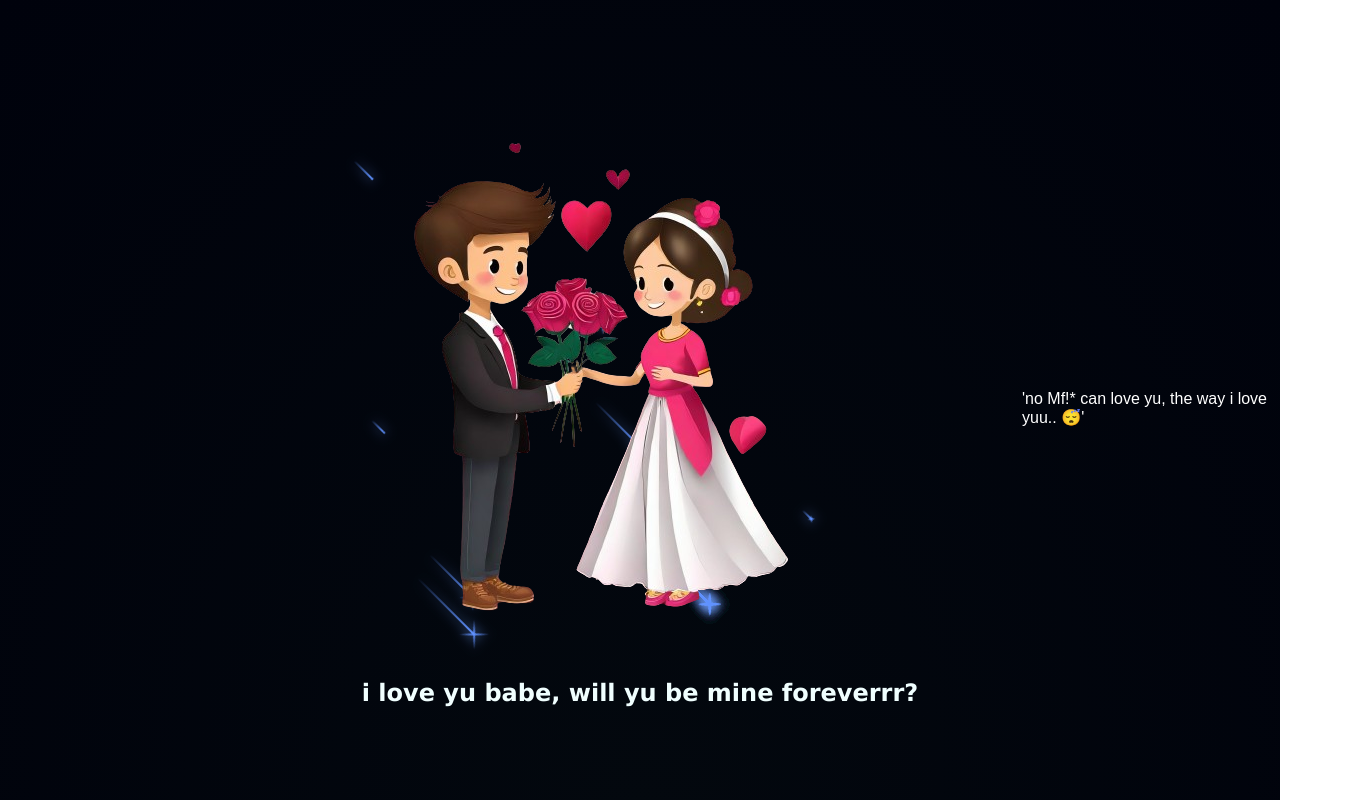
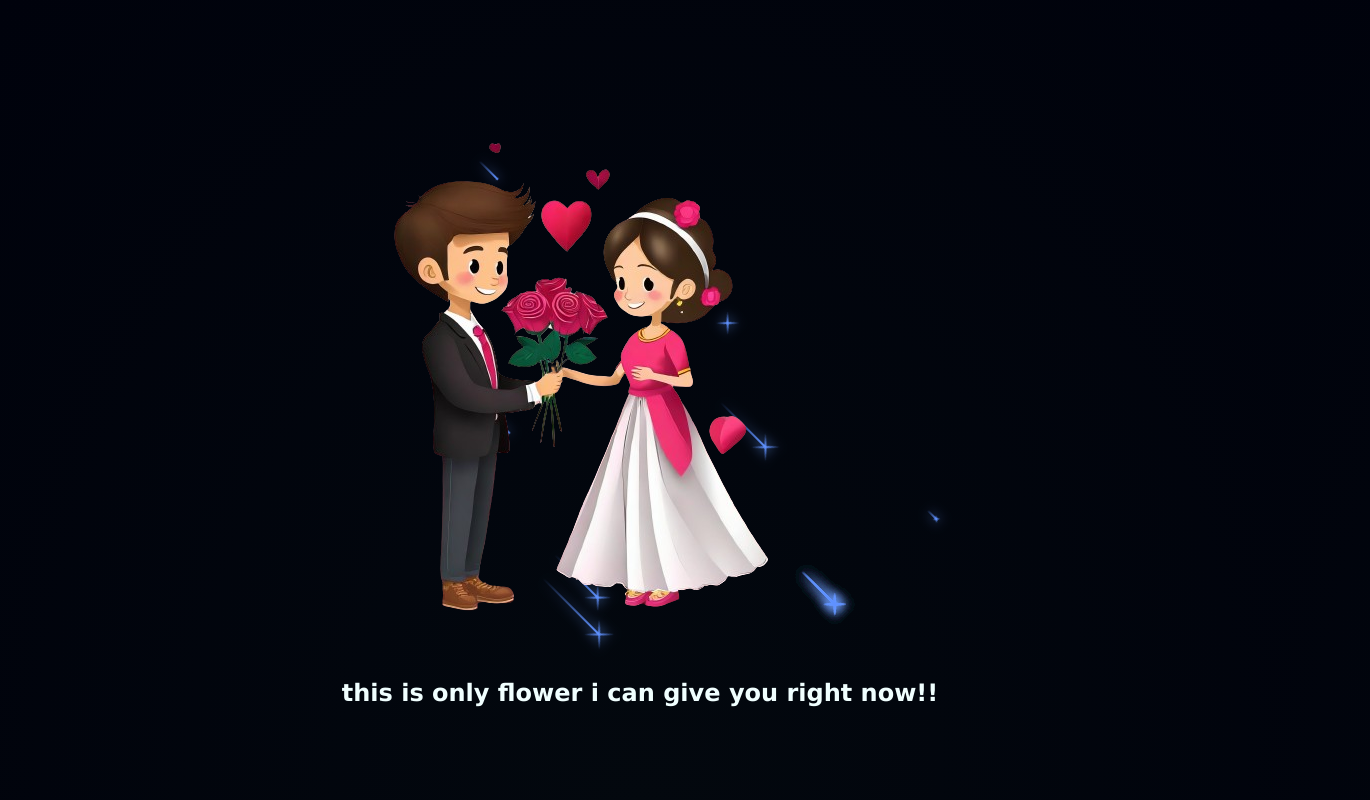
Before and after one commit to akhil3046/flower, a plain HTML site: page flower to yu.html in a window 1280 px wide. Shown: the top 800 px of the page, 1370 px wide, since content can reach past the window. Drawn offline with Linux system fonts and the light colour scheme.

Commit message:
Update flower to yu.html

```diff
--- a/flower to yu.html
+++ b/flower to yu.html
@@ -31,11 +31,11 @@
     </div>
     <div class = "img">
     <img src="imggg-removebg.png">
-    <h2>i love yu babe, will yu be mine foreverrr?</h2>
+    <h2>this is only flower i can give you right now!!</h2>
     </div>
     <p style = "color: white"
     style = "font-family: Verdana, Geneva, Tahoma, sans-serif"; >
-    'no Mf!* can love yu, the way i love yuu.. &#128564'</p>
+<!--     'no Mf!* can love yu, the way i love yuu.. &#128564'</p> -->
   </body>
 
 </html>
```
